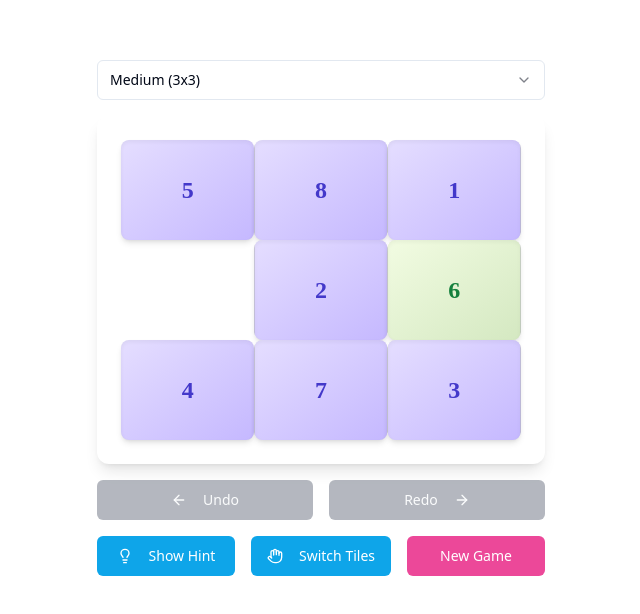
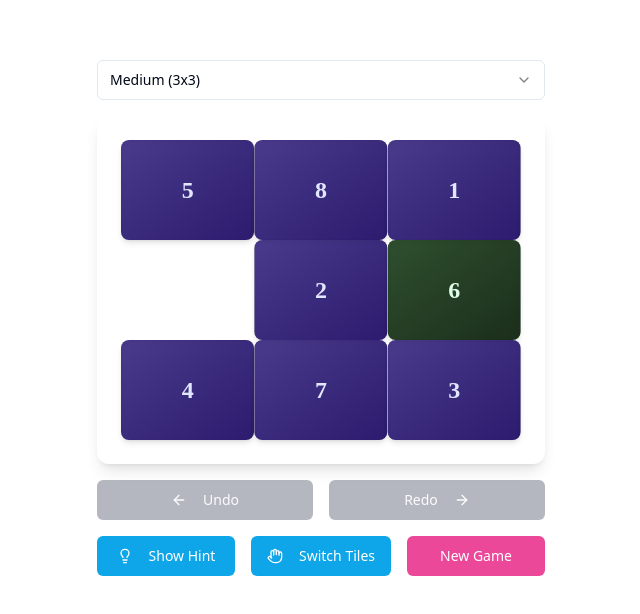
Before and after one commit to Dhrumit214/whimsical-quest-haven, a React (Vite) app: page / in a window 1280 px wide. Shown: the part 114-728 px from the top of the page, without its empty margins (319-959 px from the left). Built offline with nearby package versions, Linux system fonts and the light colour scheme.

Commit message:
Update tile colors to darker shades
Adjusted the color scheme for the tiles to use darker shades for improved visibility and aesthetics.
[skip gpt_engineer]

```diff
--- a/src/components/game/GameTile.tsx
+++ b/src/components/game/GameTile.tsx
@@ -41,12 +41,12 @@ const GameTile: React.FC<GameTileProps> = ({
         ${tile.value === 0 ? "invisible" : ""}
         ${
           isSelected
-            ? "bg-[#FEF7CD] text-amber-700 ring-2 ring-yellow-400"
+            ? "bg-[#E6B800] text-amber-50 ring-2 ring-yellow-400"
             : tile.isAnimating
             ? "animate-scale-in"
             : tile.isCorrect
-            ? "bg-gradient-to-br from-[#F2FCE2] to-[#D4E8C1] text-green-700"
-            : "bg-gradient-to-br from-[#E5DEFF] to-[#C5B8FF] text-indigo-700 hover:from-[#E8E2FF] hover:to-[#CAC0FF]"
+            ? "bg-gradient-to-br from-[#2F4F2F] to-[#1B2E1B] text-green-100"
+            : "bg-gradient-to-br from-[#4A3B8C] to-[#2C1B6E] text-indigo-100 hover:from-[#5A4B9C] hover:to-[#3C2B7E]"
         }
         rounded-lg
         font-['Nunito']
```
